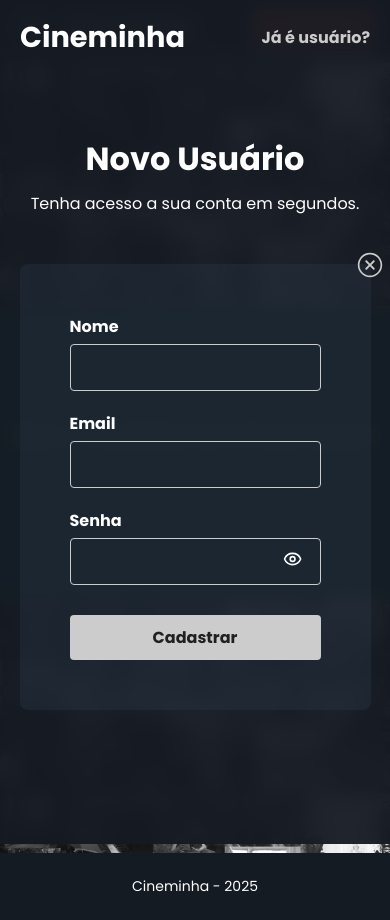
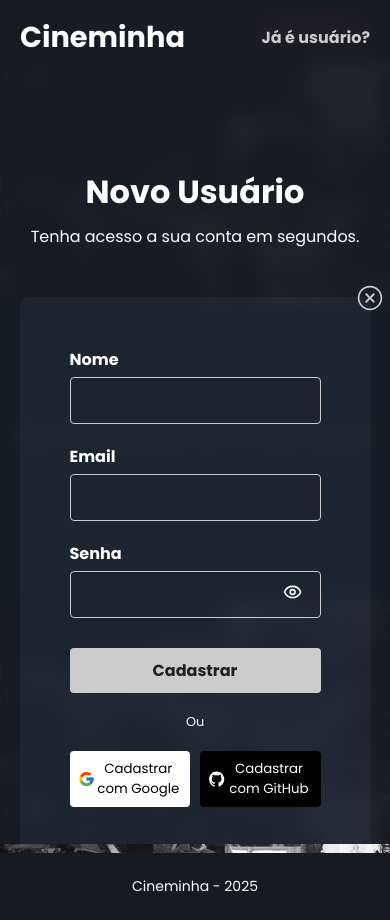
Before and after one commit to lucasecs92/movie-streaming, a Next.js app in the folder streaming-root/: page / in a window 390 px wide. Both pictures are taken after a click on the item "CADASTRO". Built offline with nearby package versions, Linux system fonts and the light colour scheme.

Commit message:
style
responsividade modals em andamento

```diff
--- a/streaming-root/package.json
+++ b/streaming-root/package.json
@@ -9,7 +9,8 @@
     "lint": "next lint"
   },
   "dependencies": {
-    "next": "15.2.2",
+    "firebase": "^11.6.0",
+    "next": "^15.3.1",
     "react": "^19.0.0",
     "react-dom": "^19.0.0",
     "react-icons": "^5.5.0"
--- a/streaming-root/src/app/page.jsx
+++ b/streaming-root/src/app/page.jsx
@@ -7,6 +7,8 @@ import Footer from "../components/Footer";
 import ModalLogin from "../components/ModalLogin";
 import ModalCadastro from "@/components/ModalCadastro";
 import { useState, useCallback } from "react";
+
+import useModalScrollLock from "../hooks/useModalScrollLock";
 
 export default function Home() {
   const [showBanner, setShowBanner] = useState(true);
@@ -18,6 +20,8 @@ export default function Home() {
   const [email, setEmail] = useState(""); // Estado para controlar o valor do campo de email
   const [showHeaderFooter, setShowHeaderFooter] = useState(true); // Novo estado
   const [isSeries, setIsSeries] = useState(false); // Novo estado para alternar entre filmes e séries
+
+  useModalScrollLock(isLoginModalOpen || isCadastroModalOpen);
 
   const toggleBanner = useCallback((shouldShowBanner) => {
     setShowBanner(shouldShowBanner);
--- a/streaming-root/src/components/ModalCadastro.jsx
+++ b/streaming-root/src/components/ModalCadastro.jsx
@@ -3,6 +3,9 @@ import styles from "../styles/Modal.module.scss";
 import { IoIosCloseCircleOutline } from "react-icons/io";
 import { LuEye, LuEyeClosed } from "react-icons/lu";
 import { IoClose } from "react-icons/io5";
+import { FcGoogle } from "react-icons/fc";
+import { IoLogoGithub } from "react-icons/io5";
+import useModalScrollLock from "../hooks/useModalScrollLock";
 
 export default function ModalCadastro({
   isOpen,
@@ -14,6 +17,8 @@ export default function ModalCadastro({
   showPassword,
   toggleShowPassword,
 }) {
+  useModalScrollLock(isOpen);
+
   useEffect(() => {
     const handleEsc = (event) => {
       if (event.key === "Escape") {
@@ -23,8 +28,6 @@ export default function ModalCadastro({
 
     if (isOpen) {
       window.addEventListener("keydown", handleEsc);
-    } else {
-      window.removeEventListener("keydown", handleEsc);
     }
 
     return () => {
@@ -91,6 +94,19 @@ export default function ModalCadastro({
             )}
           </section>
           <button className={styles.button} type="submit">Cadastrar</button>
+
+          <span className={styles.spanOr}>Ou</span>
+
+          <section className={styles.socialLogin}>
+            <button className={styles.googleButton}>
+              <FcGoogle className={styles.socialIcon} />
+              Cadastrar com Google
+            </button>
+            <button className={styles.githubButton}>
+              <IoLogoGithub className={styles.socialIcon} />
+              Cadastrar com GitHub
+            </button>
+          </section>
         </form>
       </section>
     </section>
--- a/streaming-root/src/components/ModalLogin.jsx
+++ b/streaming-root/src/components/ModalLogin.jsx
@@ -3,6 +3,9 @@ import styles from "../styles/Modal.module.scss";
 import { IoIosCloseCircleOutline } from "react-icons/io";
 import { LuEye, LuEyeClosed } from "react-icons/lu";
 import { IoClose } from "react-icons/io5";
+import { FcGoogle } from "react-icons/fc";
+import { IoLogoGithub } from "react-icons/io5";
+import useModalScrollLock from "../hooks/useModalScrollLock";
 
 export default function ModalLogin({
   isOpen,
@@ -14,6 +17,8 @@ export default function ModalLogin({
   showPassword,
   toggleShowPassword,
 }) {
+  useModalScrollLock(isOpen);
+
   useEffect(() => {
     const handleEsc = (event) => {
       if (event.key === "Escape") {
@@ -23,8 +28,6 @@ export default function ModalLogin({
 
     if (isOpen) {
       window.addEventListener("keydown", handleEsc);
-    } else {
-      window.removeEventListener("keydown", handleEsc);
     }
 
     return () => {
@@ -43,16 +46,36 @@ export default function ModalLogin({
     onOpenCadastro();
   };
 
+  const handleGoogleLogin = async () => {
+    try {
+      const provider = new GoogleAuthProvider();
+      await signInWithPopup(auth, provider);
+    } catch (error) {
+      console.error("Error with Google login:", error);
+    }
+  };
+
+  const handleGitHubLogin = async () => {
+    try {
+      const provider = new GitHubAuthProvider();
+      await signInWithPopup(auth, provider);
+    } catch (error) {
+      console.error("Error with GitHub login:", error);
+    }
+  };
+
   return (
     <section className={styles.modalOverlay}>
       <nav className={styles.headerModal}>
         <h1 onClick={handleHomeClick}>Cineminha</h1>
         <span onClick={handleCadastroClick}>Cadastre-se agora</span>
       </nav>
+
       <section className={styles.modalHeading}>
         <h2>Entrar</h2>
         <p>Digite o endereço de e-mail e a senha da sua conta Cineminha.</p>
       </section>
+
       <section className={styles.modalContent}>
         <span className={styles.closeButton}>
           <IoIosCloseCircleOutline onClick={onClose} />
@@ -80,12 +103,29 @@ export default function ModalLogin({
               <LuEye className={styles.eyeIcon} onClick={toggleShowPassword} />
             )}
           </section>
-          <section className={styles.rememberMe}>
-            <input type="checkbox" id="rememberMe" />
-            <label htmlFor="rememberMe">Lembrar senha</label>
+
+          <section className={styles.options}>
+            <section className={styles.remember}>
+              <input type="checkbox" id="remember" />
+              <label htmlFor="remember">Lembrar senha</label>
+            </section>
+            <a href="#" className={styles.forgot}>Esqueceu a senha?</a>
           </section>
+
           <button className={styles.button} type="submit">Entrar</button>
-          <a href="#" className={styles.forgotPassword}>Esqueceu a senha?</a>
+
+          <span className={styles.spanOr}>Ou</span>
+
+          <section className={styles.socialLogin}>
+            <button onClick={handleGoogleLogin} className={styles.googleButton}>
+              <FcGoogle className={styles.socialIcon} />
+              Continue com Google
+            </button>
+            <button onClick={handleGitHubLogin} className={styles.githubButton}>
+              <IoLogoGithub className={styles.socialIcon} />
+              Continue com GitHub
+            </button>
+          </section>
         </form>
       </section>
     </section>
--- /dev/null
+++ b/streaming-root/src/hooks/useModalScrollLock.js
@@ -0,0 +1,15 @@
+import { useEffect } from "react";
+
+export default function useModalScrollLock(isAnyModalOpen) {
+  useEffect(() => {
+    if (isAnyModalOpen) {
+      document.body.style.overflow = "hidden";
+    } else {
+      document.body.style.overflow = "";
+    }
+
+    return () => {
+      document.body.style.overflow = "";
+    };
+  }, [isAnyModalOpen]);
+}
--- a/streaming-root/src/styles/Modal.module.scss
+++ b/streaming-root/src/styles/Modal.module.scss
@@ -1,17 +1,15 @@
 .modalOverlay {
   position: fixed;
-  top: 0;
-  left: 0;
-  right: 0;
-  bottom: 0;
   background-color: #151b23f3;
   display: flex;
   flex-direction: column;
   justify-content: center;
   align-items: center;
+  gap: 3rem;
   z-index: 1000;
-  gap: 3rem;
   backdrop-filter: blur(10px);
+  overflow-y: auto;
+  inset: 0;
 }
 
 .headerModal {
@@ -48,6 +46,7 @@
 }
 
 .modalHeading {
+  padding-top: 180px;
   display: flex;
   flex-direction: column;
   align-items: center;
@@ -78,7 +77,6 @@
 }
 
 .closeButton {
-
   svg {
     position: absolute;
     top: -14px;
@@ -114,8 +112,8 @@
 
   &:focus {
     background-color: #151b23f3;
-    border: 1px solid #FE4F2D;
-    box-shadow: 0 0 0 1.5px #FE4F2D;
+    border: 1px solid #fe4f2d;
+    box-shadow: 0 0 0 1.5px #fe4f2d;
     outline: none;
   }
 }
@@ -136,7 +134,13 @@
   font-size: 1.2rem;
 }
 
-.rememberMe {
+.options {
+  display: flex;
+  justify-content: space-between;
+  align-items: baseline;
+}
+
+.remember {
   display: flex;
   align-items: center;
   gap: 5px;
@@ -146,6 +150,19 @@
     color: #fff;
     font-weight: bold;
   }
+}
+
+.forgot {
+  margin-top: 10px;
+  color: #fe4f2d;
+  text-align: center;
+  text-decoration: none;
+  cursor: pointer;
+  font-weight: bold;
+}
+
+.forgot:hover {
+  text-decoration: underline;
 }
 
 .button {
@@ -161,23 +178,57 @@
   transition: background-color 0.3s ease;
 }
 
+.spanOr {
+  margin: 20px 0;
+  color: #fff;
+  text-align: center;
+  font-size: 0.8em;
+}
+
 .button:hover {
   background-color: #fff;
 }
 
-.forgotPassword {
-  margin-top: 10px;
-  color: #FE4F2D;
-  text-align: center;
-  text-decoration: none;
-  cursor: pointer;
-  font-weight: bold;
+.socialLogin {
+  display: flex;
+  justify-content: center;
+  align-items: center;
+  gap: 10px;
+
+  .googleButton,
+  .githubButton {
+    cursor: pointer;
+    display: flex;
+    justify-content: space-evenly;
+    align-items: center;
+    padding: 8px;
+    width: 50%;
+    border: none;
+    border-radius: 4px;
+  }
+
+  .googleButton {
+    background-color: #fff;
+
+    &:hover {
+      background-color: #ffffffe3;
+    }
+  }
+
+  .githubButton {
+    background-color: black;
+    color: #fff;
+
+    &:hover {
+      background-color: rgba(0, 0, 0, 0.651);
+    }
+  }
+
+  .socialIcon {
+    width: 30px;
+    height: 30px;
+  }
 }
-
-.forgotPassword:hover {
-  text-decoration: underline;
-}
-
 
 @media (max-width: 532px) {
   .headerModal {
```
Also changed, not shown: streaming-root/lib/firebase.js (added, +19 -0 lines), 1 other file (tests, documents, lock files or other folders).
